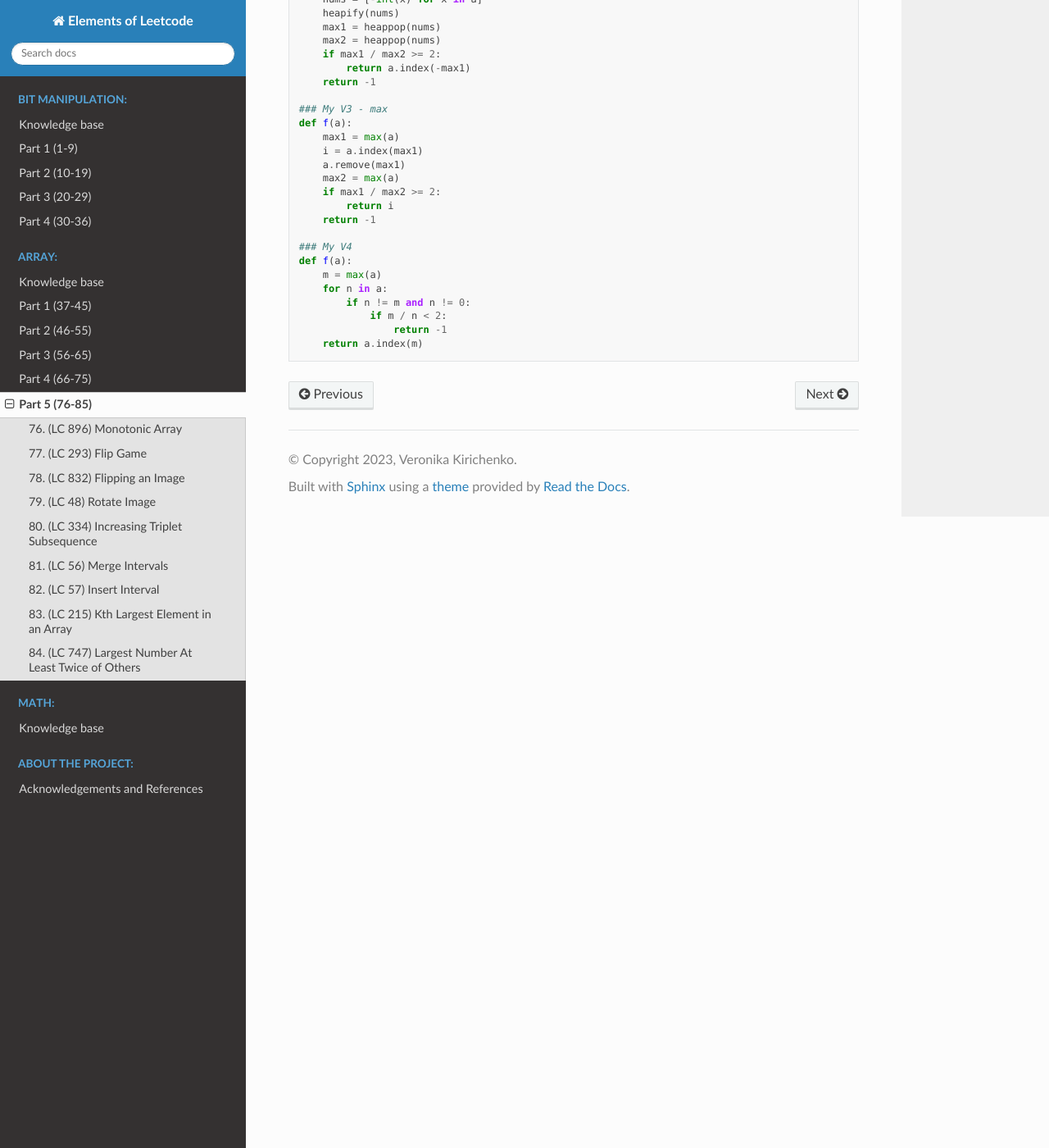
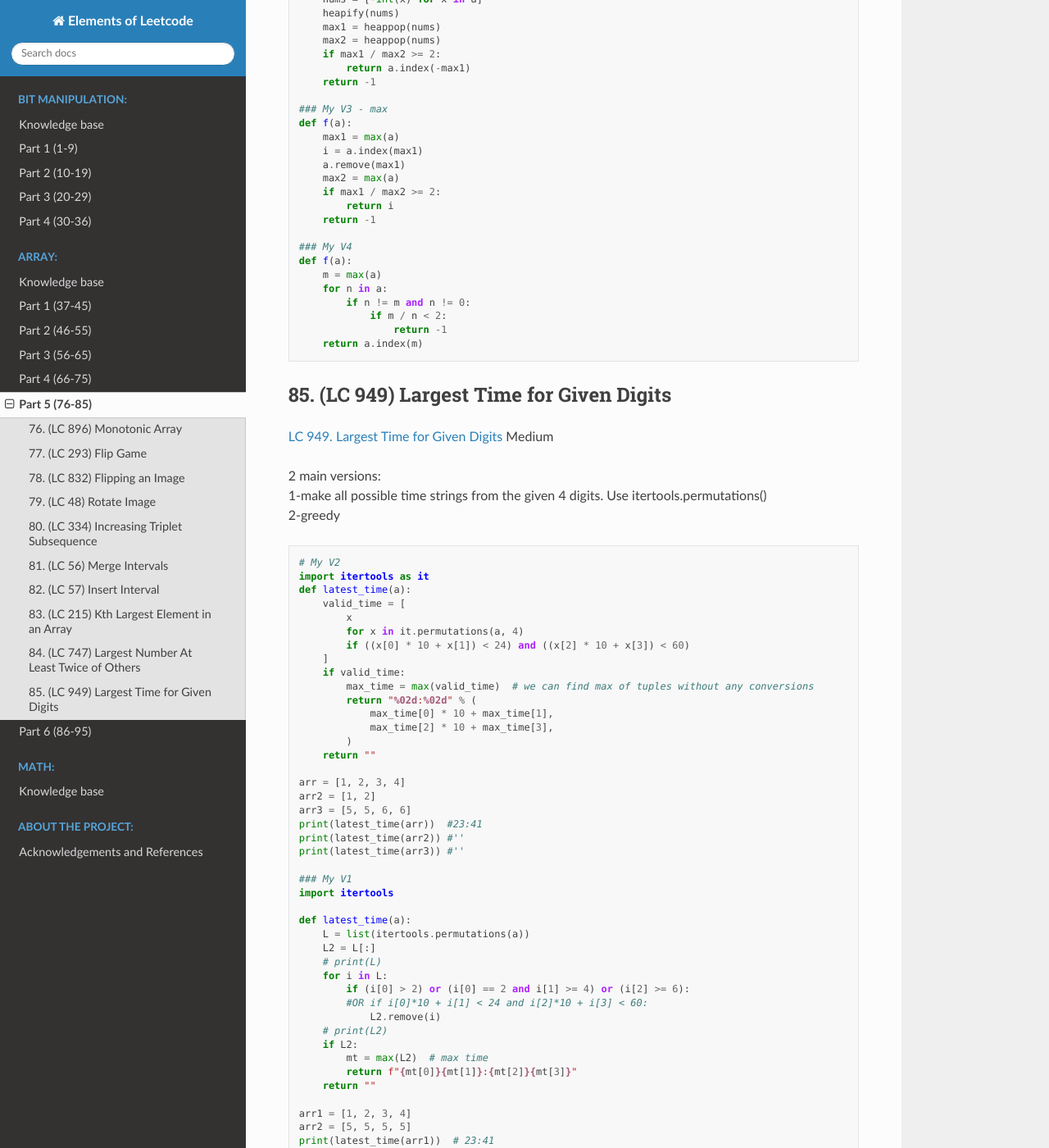
Before and after one commit to kkvero/elements_of_leetcode, a Sphinx documentation site: the page built from docs/source/array/array_5.rst, in a window 1280 px wide and 1400 px high, scrolled down 11410 px. Shown: the whole window at 82% size. Built offline with Sphinx 7.4.7 and the Read the Docs theme 2.0.0, drawn with Linux system fonts in a browser that asks for light colours; some of the changed text lies outside the part shown.

Commit message:
update 36: start array_6, add q85-91

```diff
--- a/docs/source/array/array_5.rst
+++ b/docs/source/array/array_5.rst
@@ -614,3 +614,92 @@ Easy ::
                 if m / n < 2:
                     return -1
         return a.index(m)
+
+85. (LC 949) Largest Time for Given Digits
+----------------------------------------------
+`LC 949. Largest Time for Given Digits <https://leetcode.com/problems/largest-time-for-given-digits/>`_
+Medium
+
+| 2 main versions:
+| 1-make all possible time strings from the given 4 digits. Use itertools.permutations()
+| 2-greedy
+
+::
+
+    # My V2
+    import itertools as it
+    def latest_time(a):
+        valid_time = [
+            x
+            for x in it.permutations(a, 4)
+            if ((x[0] * 10 + x[1]) < 24) and ((x[2] * 10 + x[3]) < 60)
+        ]
+        if valid_time:
+            max_time = max(valid_time)  # we can find max of tuples without any conversions
+            return "%02d:%02d" % (
+                max_time[0] * 10 + max_time[1],
+                max_time[2] * 10 + max_time[3],
+            )
+        return ""
+
+    arr = [1, 2, 3, 4]
+    arr2 = [1, 2]
+    arr3 = [5, 5, 6, 6]
+    print(latest_time(arr))  #23:41
+    print(latest_time(arr2)) #''
+    print(latest_time(arr3)) #''
+
+    ### My V1
+    import itertools
+
+    def latest_time(a):
+        L = list(itertools.permutations(a))
+        L2 = L[:]
+        # print(L)
+        for i in L:
+            if (i[0] > 2) or (i[0] == 2 and i[1] >= 4) or (i[2] >= 6):
+            #OR if i[0]*10 + i[1] < 24 and i[2]*10 + i[3] < 60:
+                L2.remove(i)
+        # print(L2)
+        if L2:
+            mt = max(L2)  # max time
+            return f"{mt[0]}{mt[1]}:{mt[2]}{mt[3]}"
+        return ""
+
+    arr1 = [1, 2, 3, 4]
+    arr2 = [5, 5, 5, 5]
+    print(latest_time(arr1))  # 23:41
+    print(latest_time(arr2))  # ''
+
+    ### My V (greedy)
+    # (Probably needs more testing)
+    def latest_time(a):
+        h1 = h2 = m1 = m2 = 0
+        for n in a:
+            if h1 <= n and n < 3:
+                if h2 < h1:
+                    h2 = h1
+                h1 = n
+            elif h2 < n and (h1 * 10 + n) <= 23:
+                if m1 < h2:
+                    m1 = h2
+                h2 = n
+            elif m1 < n and (n * 10 + m1) < 60:
+                if m2 < m1:
+                    m2 = m1
+                m1 = n
+            elif m2 < n:
+                m2 = n
+            else:
+                return ""
+        return f"{h1}{h2}:{m1}{m2}"
+
+    arr = [1, 2, 3, 4]
+    print(latest_time(arr))
+    arr2 = [5, 5, 5, 5]
+    print(latest_time(arr2))
+    arr3 = [0, 9, 9, 5]
+    print(latest_time(arr3))
+    #23:41
+    #""
+    #09:59
--- a/docs/source/index.rst
+++ b/docs/source/index.rst
@@ -35,6 +35,7 @@ TABLE OF CONTENTS
     Part 3 (56-65) <array/array_3>
     Part 4 (66-75) <array/array_4>
     Part 5 (76-85) <array/array_5>
+    Part 6 (86-95) <array/array_6>
 
 
 .. toctree::
```
Also changed, not shown: docs/source/array/array_6.rst (added, +299 -0 lines), 14 other files.
